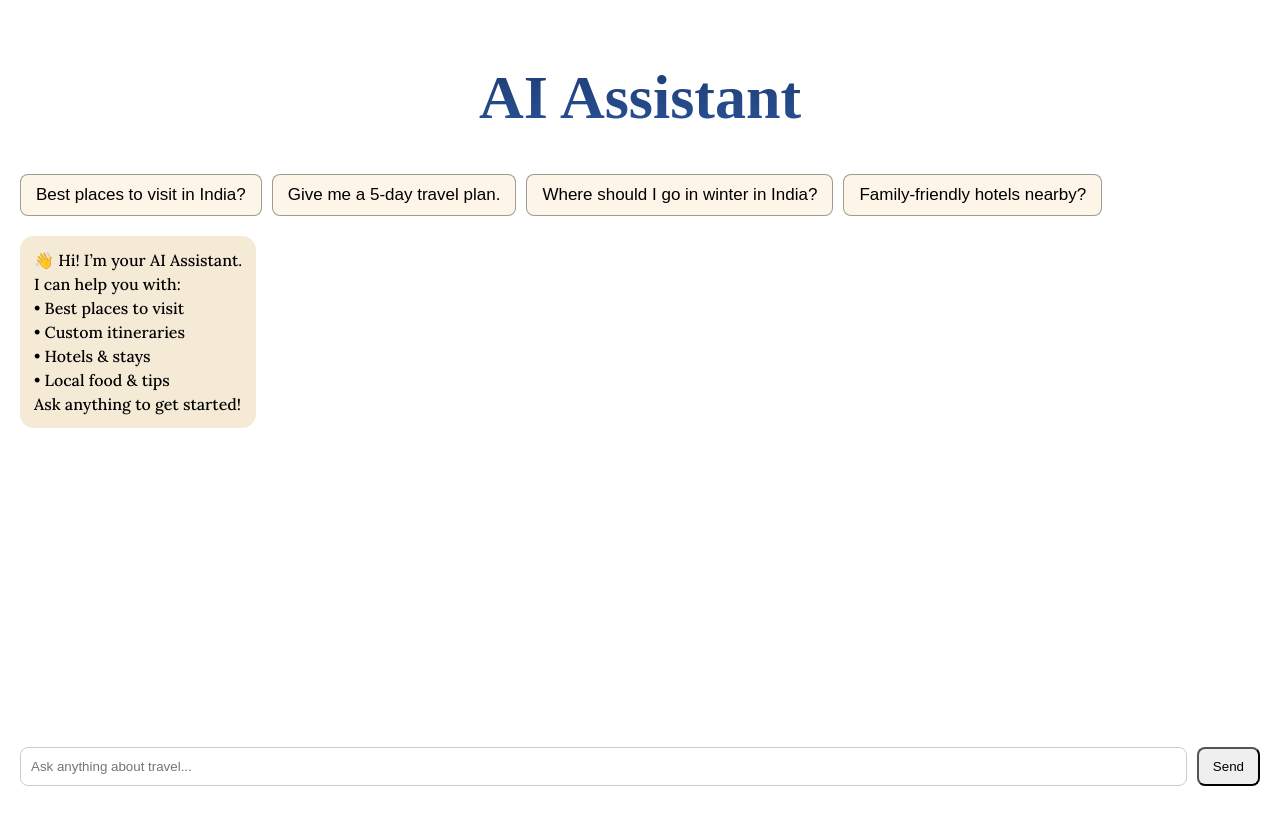
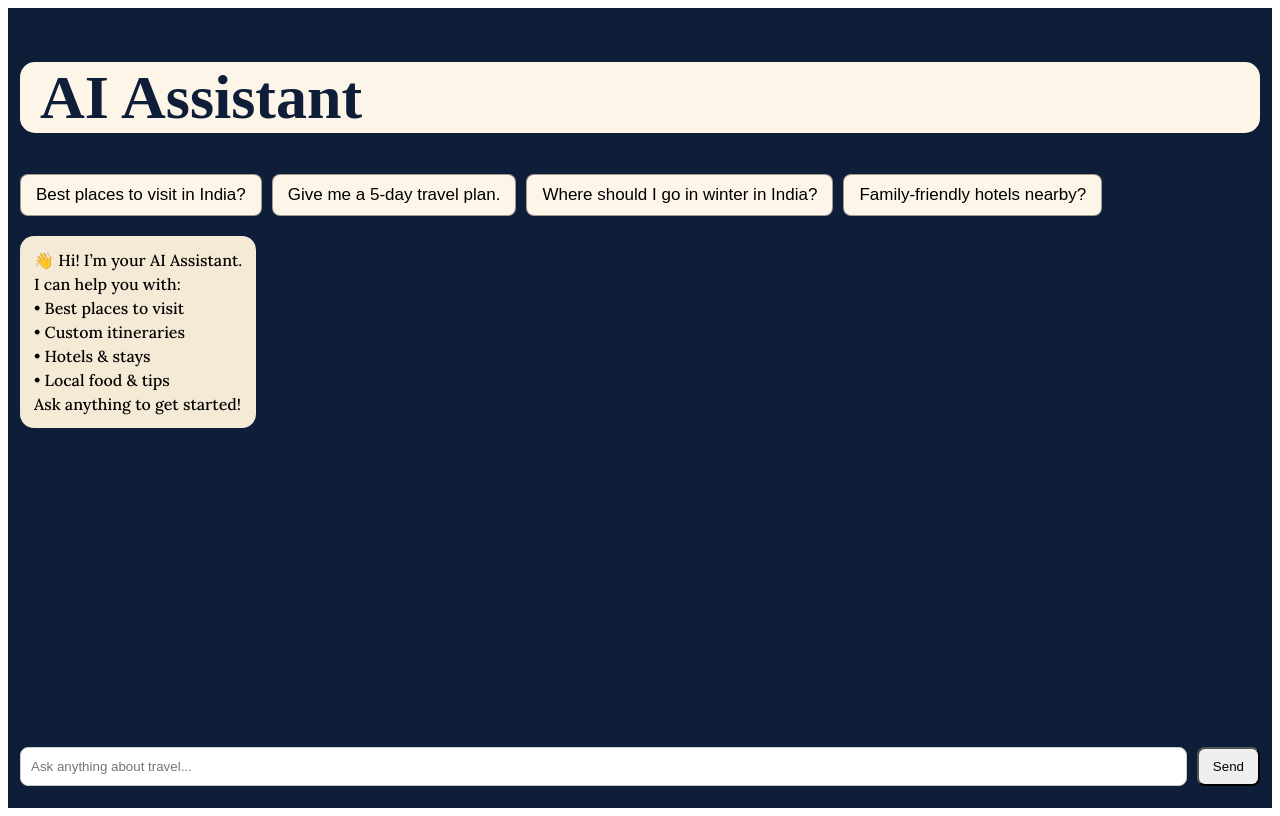
Before and after one commit to Himanshu0-7/travel-chatbot, a Next.js app: page /chat in a window 1280 px wide. Built offline with nearby package versions, Linux system fonts and the light colour scheme; a web font is replaced by a local one.

Commit message:
improve css

```diff
--- a/src/app/chat/page.js
+++ b/src/app/chat/page.js
@@ -137,17 +137,22 @@ export default function ChatPage() {
       color: "white",
       padding: "12px",
       boxSizing: "border-box",
-      fontFamily: "Text_Font"
+      fontFamily: "Text_Font",
+      backgroundColor: "#0E1E38"
     }}
   >
     <h1
       style={{
-        textAlign: "center",
+        textAlign: "left",
         fontFamily: "Title_Font",
-        fontSize: "clamp(40px, 5vw, 62px)",
-        background: "linear-gradient(to bottom,#1e3c72,#2a5298)",
+        fontSize: "clamp(35px, 5vw, 62px)",
+        // background: "linear-gradient(to bottom,#1e3c72,#2a5298)",
         WebkitBackgroundClip: "text",
-        color: "transparent"
+        color: "#0E1E38",
+        paddingLeft:"20px",
+        background:"#fcf5e8ff",
+        borderRadius:"15px"
+
       }}
     >
       AI Assistant
@@ -273,7 +278,7 @@ export default function ChatPage() {
       style={{
         position: "sticky",
         bottom: 0,
-        background: "white",
+        backgroundColor:"#0E1E38",
         padding: "10px 0"
       }}
     >
```
